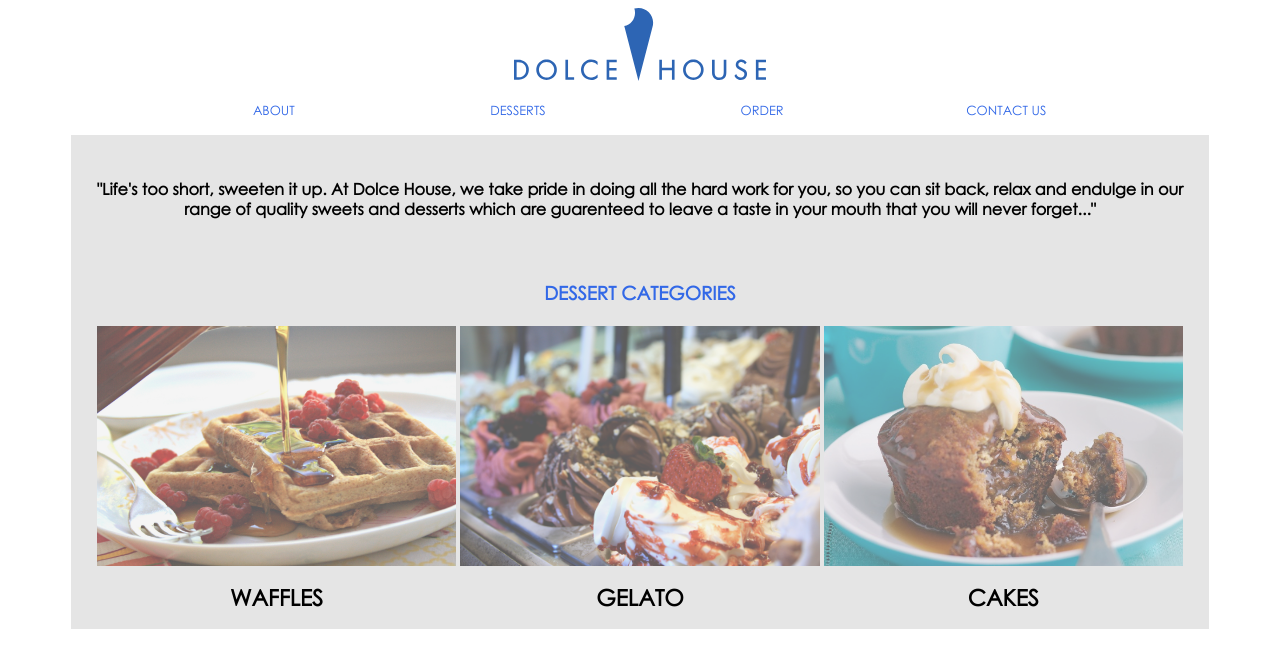
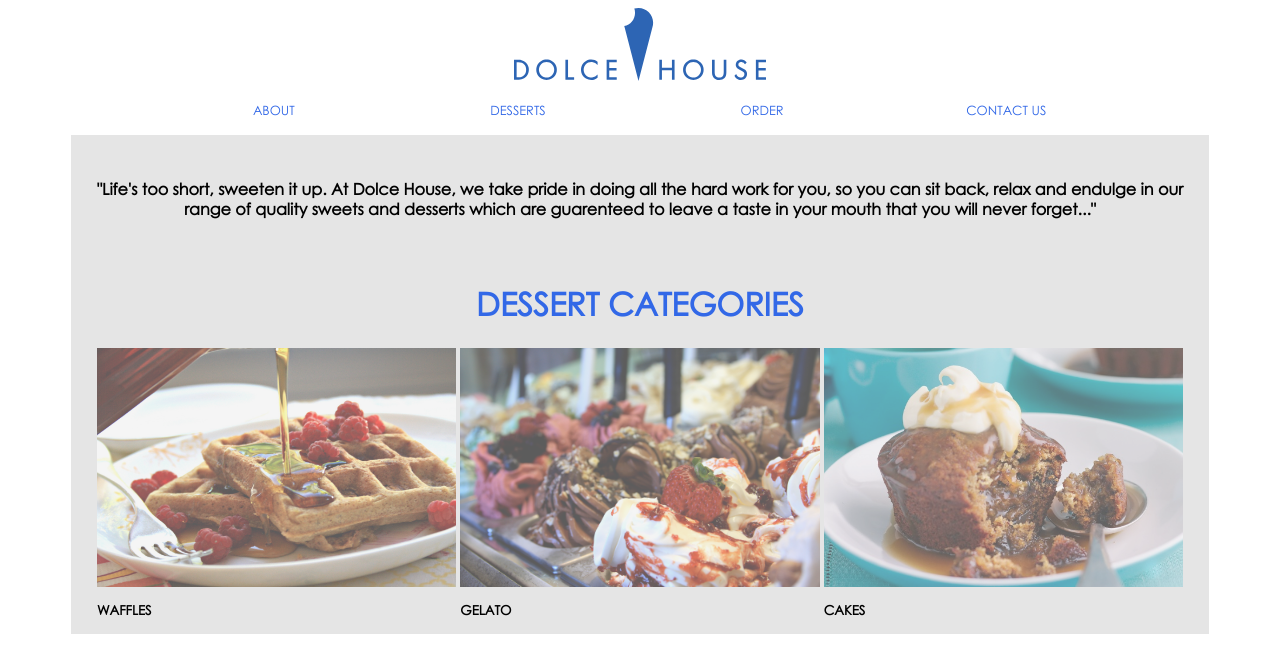
Before and after one commit to sebklopfer/dolcehouse, a plain HTML site: page desserts.html in a window 1280 px wide. Drawn offline with Linux system fonts and the light colour scheme.

Commit message:
desserrts

```diff
--- a/desserts.html
+++ b/desserts.html
@@ -56,15 +56,15 @@
 	        	</h4>
         	</div>
         	<div id="sub-container">
-        		<h3 style="text-align:center; color:#3268E7;">DESSERT CATEGORIES</h3>
+        		<h1 style="text-align:center; color:#3268E7;">DESSERT CATEGORIES</h1>
         		<table id="product-categories">
         			<tr>
         				<td>
         					<a><img class="product_view" src="Photos/test1.jpg"></a>
-        					<h1>WAFFLES</h1>
+        					<h3>WAFFLES</h3>
         				</td>
-        				<td><a><img class="product_view" src="Photos/test2.jpg"></a><h1>GELATO</h1></td>
-        				<td><a><img class="product_view" src="Photos/test3.jpg"></a><h1>CAKES</h1></td>
+        				<td><a><img class="product_view" src="Photos/test2.jpg"></a><h3>GELATO</h3></td>
+        				<td><a><img class="product_view" src="Photos/test3.jpg"></a><h3>CAKES</h3></td>
         			</tr>
         		</table>
         	</div>
```
